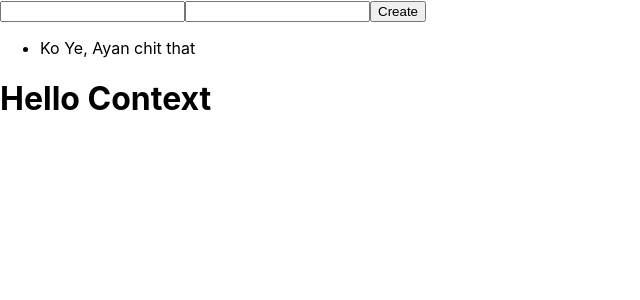
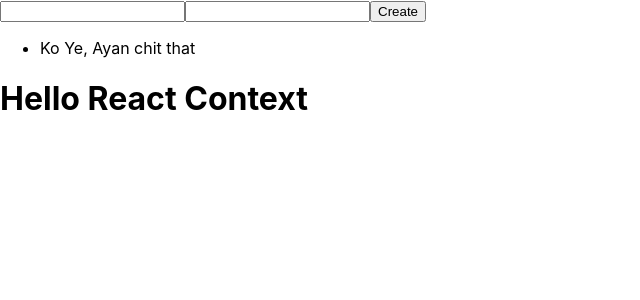
Before and after one commit to Ye99-AungKhant/React, a React (Create React App) app: page / in a window 1280 px wide. Shown: the top 300 px of the page, without its empty margins (0-640 px from the left). Built offline with nearby package versions, Linux system fonts and the light colour scheme.

Commit message:
context hook

```diff
--- a/src/MyApp.js
+++ b/src/MyApp.js
@@ -1,28 +1,43 @@
 import React from 'react'
 
-const MyContext = React.createContext();
+// const MyContext = React.createContext();
+
+// const MyApp = props => {
+//     return (
+//         <div>
+//             <MyContext.Provider value="Hello Context">
+//                 <Navbar/>
+//             </MyContext.Provider>
+//         </div>
+//     )
+// }
+
+// const Navbar = props => {
+//     return(
+//         <Brand/>
+//     )
+// }
+// const Brand =props => {
+//     return(
+//         <MyContext.Consumer>
+//            {value => <h1>{value}</h1>}
+//         </MyContext.Consumer>
+//     )
+// }
+
+const MyContext = React.createContext("Hello React Context")
 
 const MyApp = props => {
-    return (
-        <div>
-            <MyContext.Provider value="Hello Context">
-                <Navbar/>
-            </MyContext.Provider>
-        </div>
-    )
+    return <Navbar/>
 }
 
 const Navbar = props => {
-    return(
-        <Brand/>
-    )
+    return <Brand/>
 }
-const Brand =props => {
-    return(
-        <MyContext.Consumer>
-           {value => <h1>{value}</h1>}
-        </MyContext.Consumer>
-    )
+
+const Brand = props => {
+    let value = React.useContext(MyContext)
+    return <h1>{value}</h1>
 }
 
 export default MyApp
```
